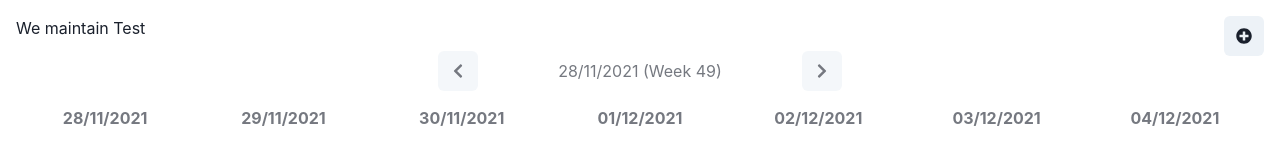
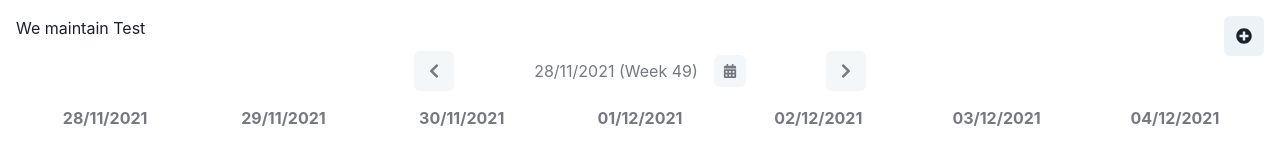
Before and after one commit to Jiiieeef/WeMaintainTest, a React (Create React App) app: page / in a window 1280 px wide. Shown: the top 160 px of the page. Built offline with nearby package versions, Linux system fonts and the light colour scheme.

Commit message:
Add a datepicker to select active date

```diff
--- a/src/components/Calendar/SelectWeek.tsx
+++ b/src/components/Calendar/SelectWeek.tsx
@@ -1,7 +1,8 @@
 import { Box, Flex, IconButton, Tooltip } from '@chakra-ui/react'
 import { add, sub, format } from 'date-fns'
 import React from 'react'
-import { FaChevronLeft, FaChevronRight } from 'react-icons/fa'
+import DatePicker from 'react-datepicker'
+import { FaChevronLeft, FaChevronRight, FaCalendarAlt } from 'react-icons/fa'
 
 export const SelectWeek: React.FC<{
   activeDate: Date
@@ -18,9 +19,25 @@ export const SelectWeek: React.FC<{
           }}
         />
       </Tooltip>
-      <Box mx={20}>
+      <Flex mx={20} alignItems="center" justifyContent="center">
         {format(activeDate, 'dd/MM/YYY')} (Week {format(activeDate, 'w')})
-      </Box>
+        <Box ml={4}>
+          <DatePicker
+            selected={activeDate}
+            onChange={(date: Date) => {
+              setActiveDate(date)
+            }}
+            dateFormat="dd/MM/yyy"
+            customInput={
+              <IconButton
+                aria-label="Open calendar"
+                icon={<FaCalendarAlt />}
+                size="sm"
+              />
+            }
+          />
+        </Box>
+      </Flex>
       <Tooltip label="Next week">
         <IconButton
           aria-label="Next week"
```
